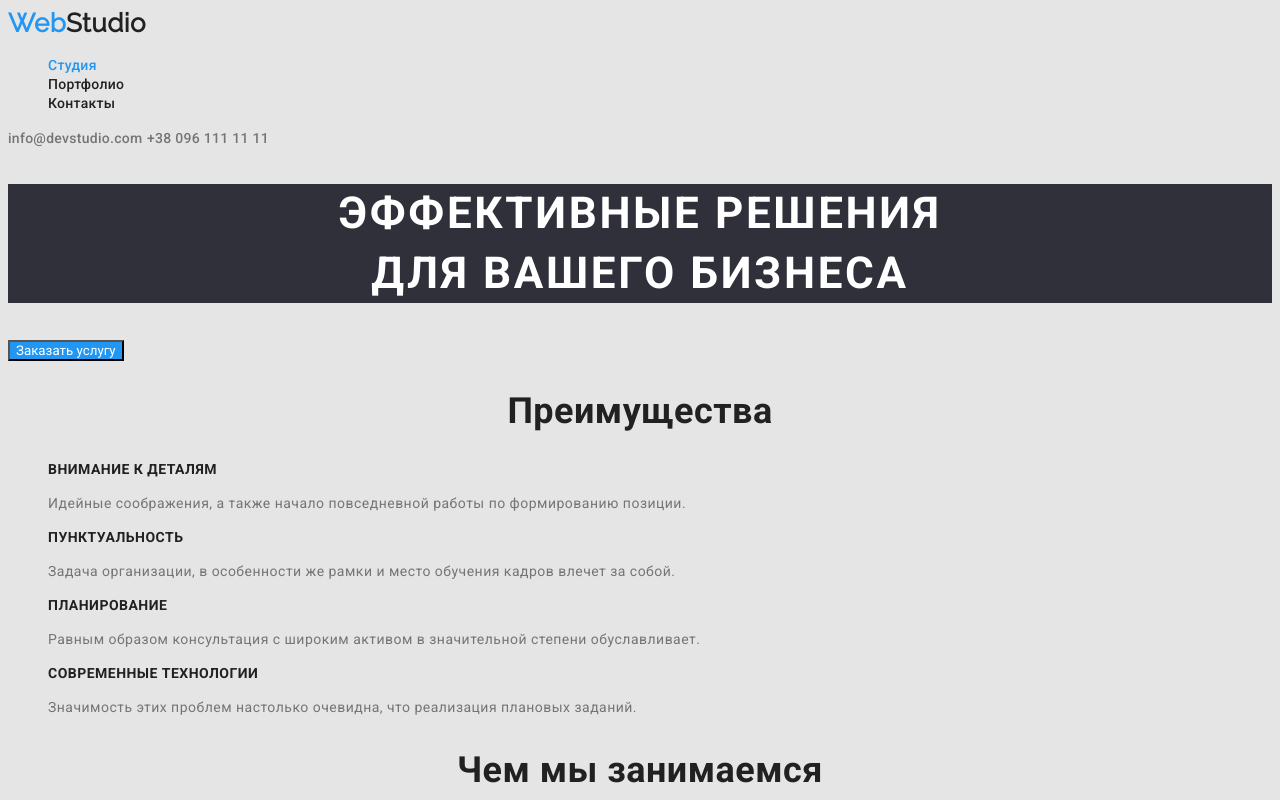
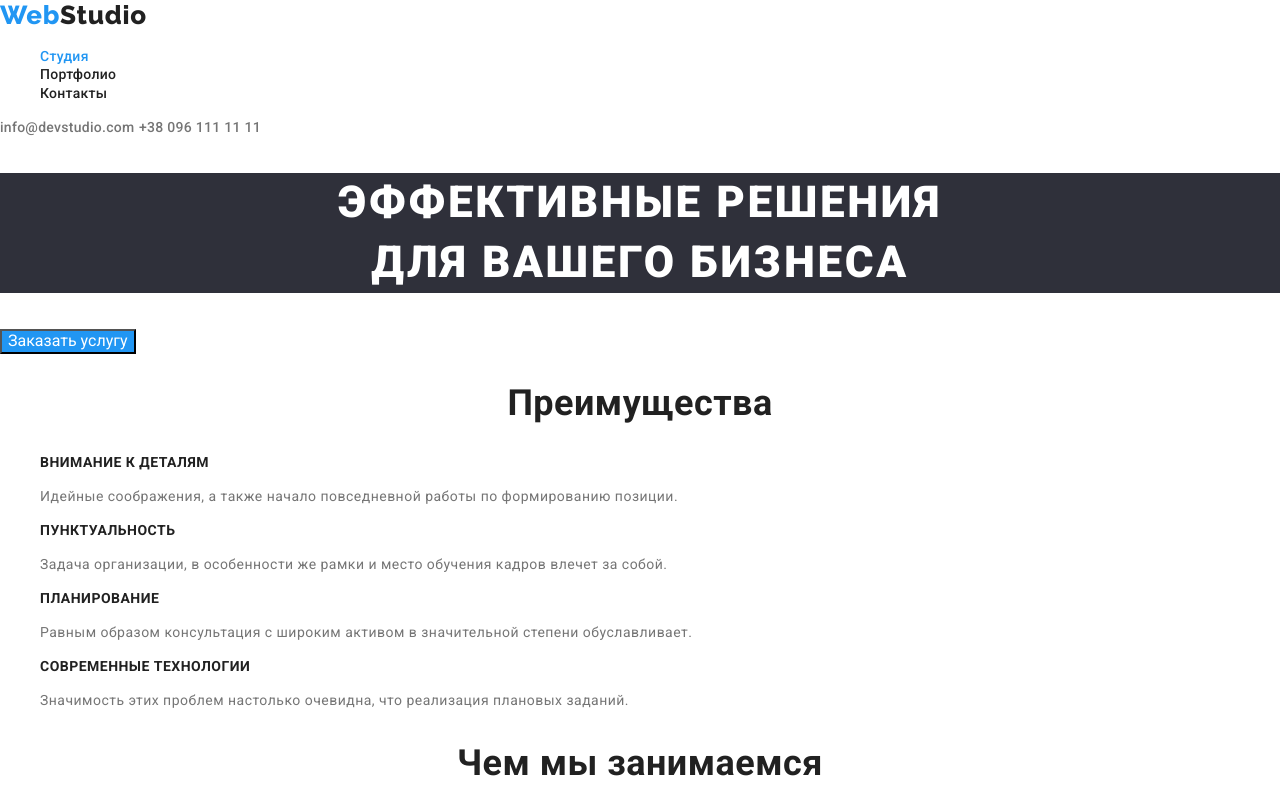
Before and after one commit to iaroslav-sk/goit-markup-hw-02, a plain HTML site: page index.html in a window 1280 px wide. Shown: the top 800 px of the page. Drawn offline with nearby package versions, Linux system fonts and the light colour scheme.

Commit message:
Нормалайз, фон на белый + шрифты
https://prnt.sc/ug3497 - шрифт затонкий

https://prnt.sc/ug34lx - і тут затонкий

https://prnt.sc/ug34wf - лого інші кольори

загалом фон не має бути сірим

нормалайз не підключений

```diff
--- a/index.html
+++ b/index.html
@@ -5,7 +5,11 @@
     <meta name="viewport" content="width=device-width, initial-scale=1.0" />
     <title>Document</title>
     <link
-      href="https://fonts.googleapis.com/css2?family=Raleway&family=Roboto:wght@400;500;700&display=swap"
+      rel="stylesheet"
+      href="https://cdnjs.cloudflare.com/ajax/libs/modern-normalize/1.0.0/modern-normalize.css"
+    />
+    <link
+      href="https://fonts.googleapis.com/css2?family=Raleway:wght@400;700;800;900&family=Roboto:wght@400;500;700;900&display=swap"
       rel="stylesheet"
     />
     <link rel="stylesheet" href="./style/style.css" />
@@ -156,7 +160,7 @@
     <!-- Footer -->
     <footer class="footer">
       <a href="./index.html" class="logo"
-        >Web<span class="studio">Studio</span></a
+        >Web<span class="studio-footer">Studio</span></a
       >
       <address class="address">г. Киев, пр-т Леси Украинки, 26</address>
       <ul class="list">
--- a/style/style.css
+++ b/style/style.css
@@ -11,7 +11,7 @@
   --titule-text-color: #212121;
   --accent-color: #2196f3;
   --white-text-color: #ffffff;
-  --primary-bg-color: #e5e5e5;
+  --primary-bg-color: #ffffff;
   --button-bg-color: #f5f4fa;
   --mail-footer-color-text: rgba(255, 255, 255, 0.6);
   --background-dark-color: #2f303a;
@@ -35,13 +35,19 @@ body {
   color: var(--accent-color);
   /* text */
   font-family: Raleway, cursive;
-  font-weight: 700;
+  font-style: normal;
+  /* в макете стоит 700 !!! */
+  font-weight: 800;
   font-size: 26px;
-  line-height: 1.2;
+  line-height: 1.19;
+  letter-spacing: 0.03em;
   text-decoration: none;
 }
 .logo .studio {
   color: var(--titule-text-color);
+}
+.logo .studio-footer {
+  color: var(--white-text-color);
 }
 /* ================navigate=========================== */
 
```
